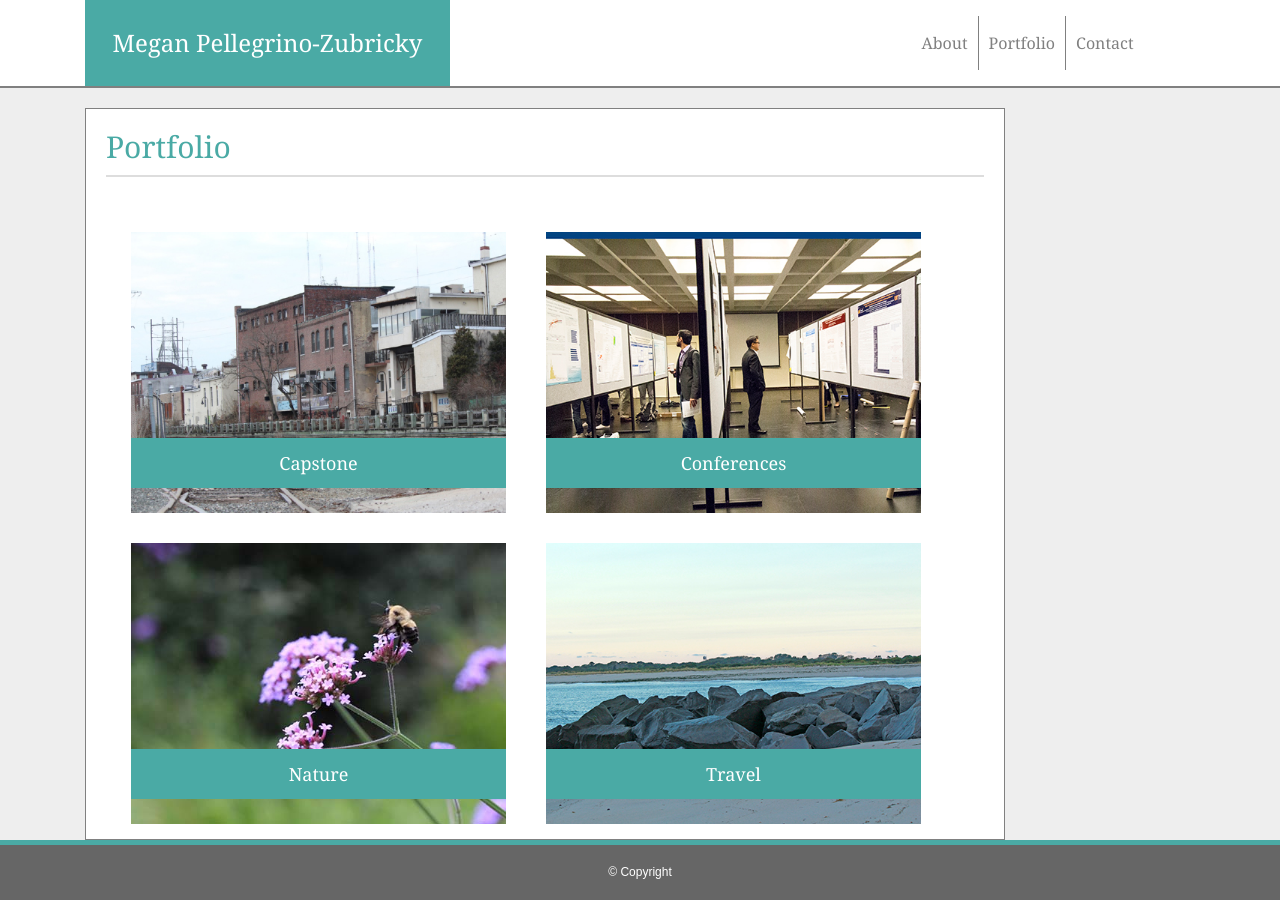
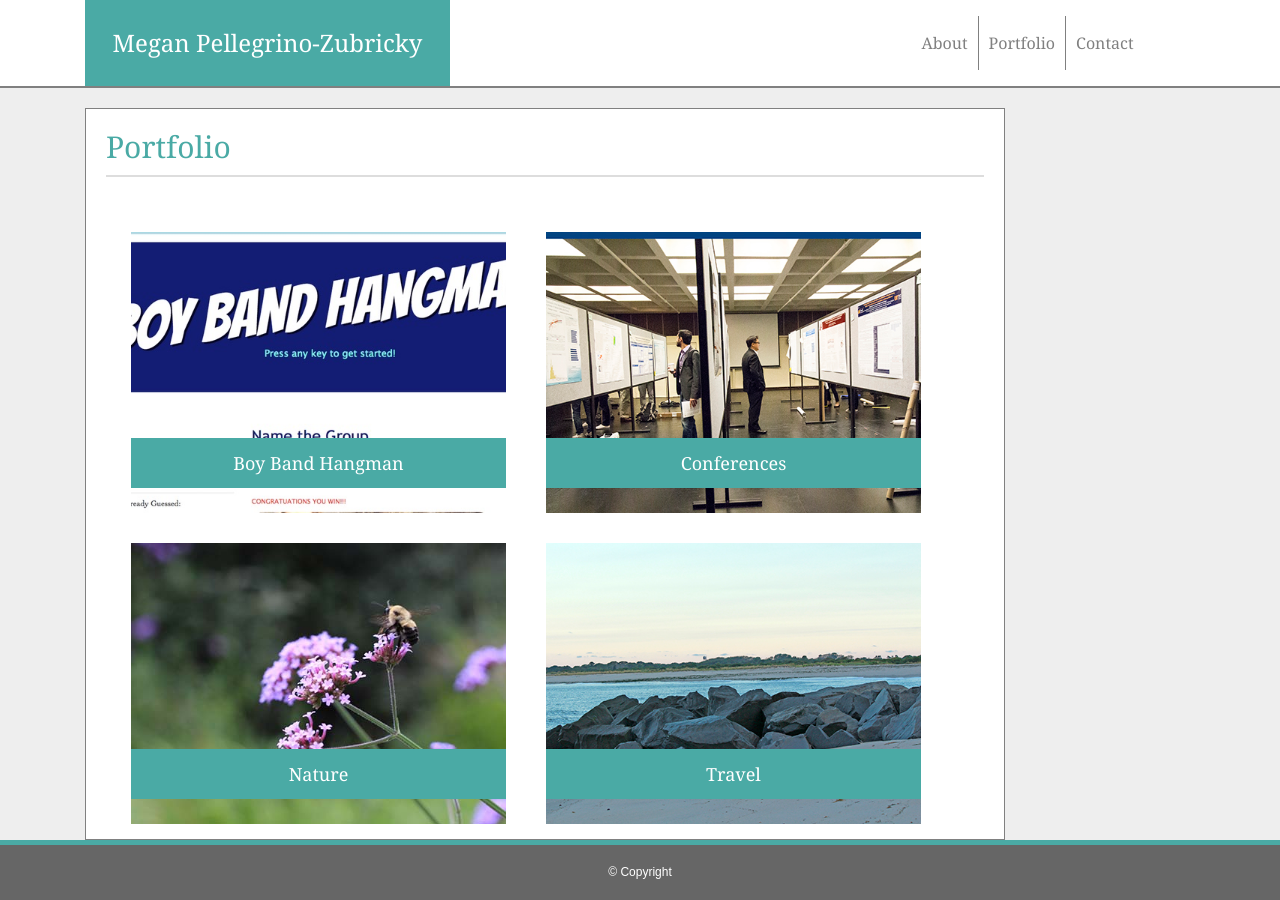
Before and after one commit to meganpel/Bootstrap-Portfolio-REV, a plain HTML site: page portfolio.html in a window 1280 px wide. Drawn offline with nearby package versions, Linux system fonts and the light colour scheme.

Commit message:
added hangman port

```diff
--- a/portfolio.html
+++ b/portfolio.html
@@ -34,12 +34,14 @@
                         <div class="main-box">
                             <h1 class="box-title">Portfolio</h1>
                             <div class="row">
-                                <div class="image-holder">
-                                    <img class="portfolio-image img-responsive" src="images/Capstone.jpg" />
-                                    <div class="image-banner">
-                                        <p class="image-banner-text">Capstone</p>
+                                <a href="https://meganpel.github.io/Word-Guess-Game/">
+                                    <div class="image-holder">
+                                        <img class="portfolio-image img-responsive" src="images/hangman.jpg" />
+                                        <div class="image-banner">
+                                            <p class="image-banner-text">Boy Band Hangman</p>
+                                        </div>
                                     </div>
-                                </div>
+                                </a>
                                 <div class="image-holder">
                                     <img class="portfolio-image" src="images/ConferencePhotography.jpg" />
                                     <div class="image-banner">
```
Also changed, not shown: images/hangman.jpg (added), 1 other file.
